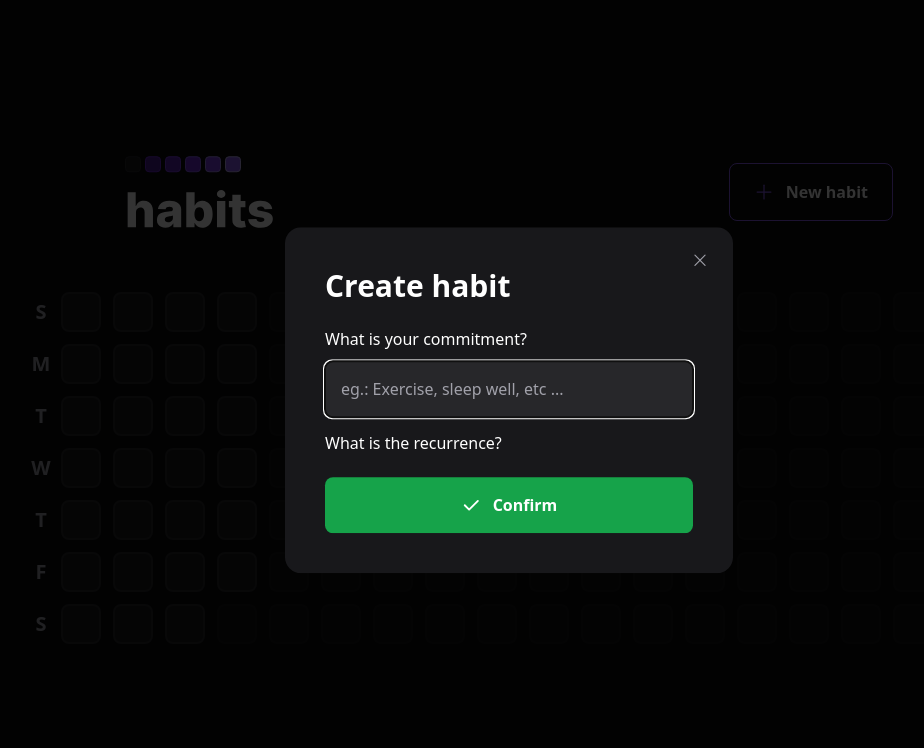
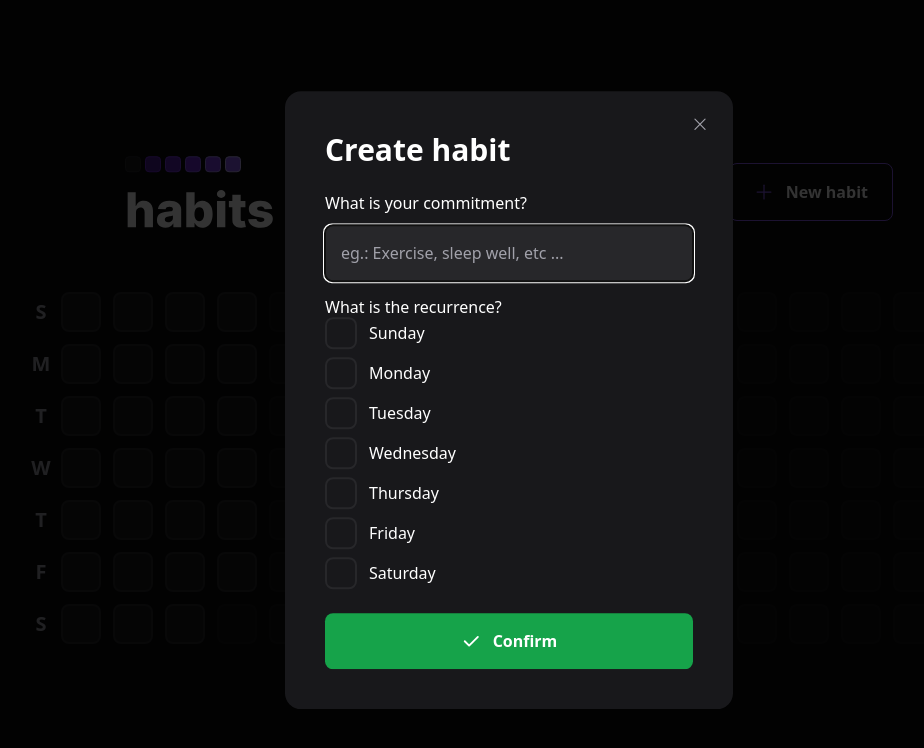
Before and after one commit to EPanni/Habits-Tracker, a React (Vite) app in the folder web/: page / in a window 1280 px wide. Both pictures are taken after a click on the button "New habit". Shown: the top 748 px of the page, without its empty margins (131-1055 px from the left). Built offline with nearby package versions, Linux system fonts and the light colour scheme.

Commit message:
CHORE[Web]: Checkbox to New Habit

```diff
--- a/web/src/components/NewHabitForm.tsx
+++ b/web/src/components/NewHabitForm.tsx
@@ -1,4 +1,15 @@
+import * as Checkbox from "@radix-ui/react-checkbox";
 import { Check } from "phosphor-react";
+
+const availableWeekDays = [
+  "Sunday",
+  "Monday",
+  "Tuesday",
+  "Wednesday",
+  "Thursday",
+  "Friday",
+  "Saturday",
+];
 
 export function NewHabitForm() {
   return (
@@ -18,6 +29,25 @@
         What is the recurrence?
       </label>
 
+      <div className="flex flex-col mt3 gap-2">
+        {availableWeekDays.map((weekDay) => {
+          return (
+            <Checkbox.Root
+              key={weekDay}
+              className="flex items-center gap-3 group "
+            >
+              <div className="h-8 w-8 rounded-lg flex items-center justify-center bg-zinc-900 border-2 border-zinc-800 group-data-[state=checked]:bg-green-500 group-data-[state=checked]:border-green-500">
+                <Checkbox.CheckboxIndicator>
+                  <Check size={20} className="text-white" />
+                </Checkbox.CheckboxIndicator>
+              </div>
+
+              <span className="text-white leading-tight">{weekDay}</span>
+            </Checkbox.Root>
+          );
+        })}
+      </div>
+
       <button
         type="submit"
         className="mt-6 rounded-lg p-4 flex items-center justify-center gap-3 font-semibold bg-green-600 hover:bg-green-400"
```
